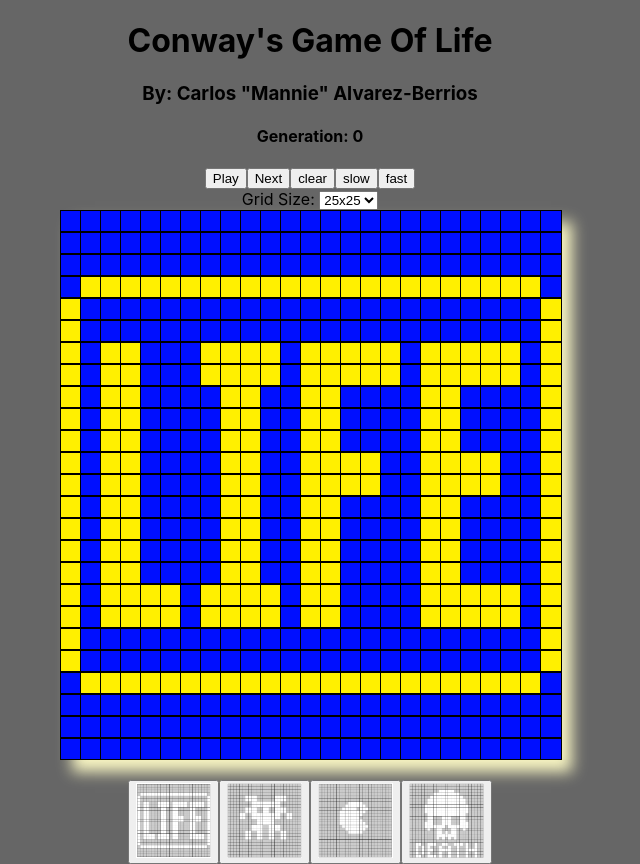
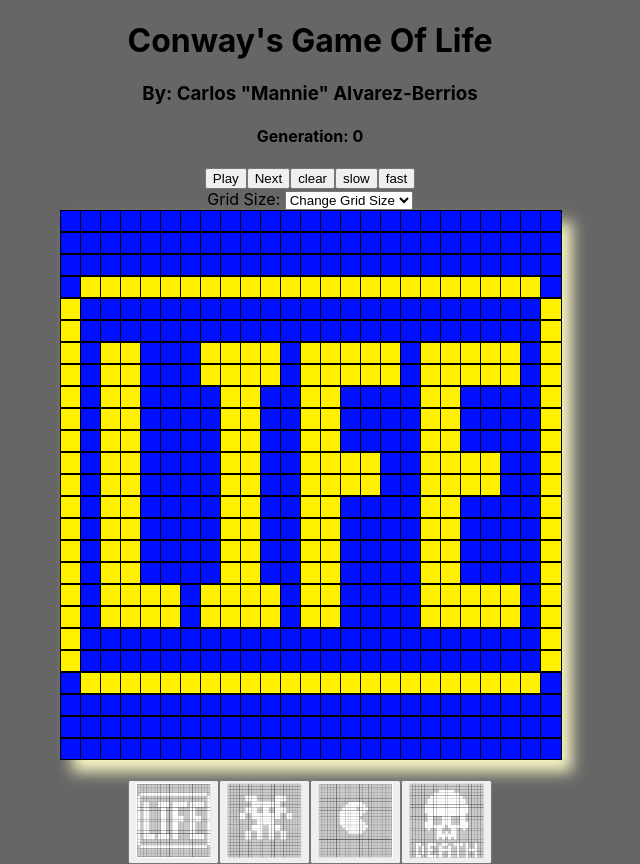
Before and after one commit to calvarezberrios/game_of_life, a React (Create React App) app: page / in a window 1280 px wide. Shown: the whole page, without its empty margins (330-970 px from the left). Built offline with nearby package versions, Linux system fonts and the light colour scheme.

Commit message:
fixed grid size change dropdown

```diff
--- a/src/components/Grid.jsx
+++ b/src/components/Grid.jsx
@@ -112,7 +112,9 @@ const Grid = () => {
                 <select id = "gridSize" onChange = {(e) => {
                         setSize(e.target.value)
                         setGrid(Array.from({ length: parseInt(e.target.value) }).map(() => Array.from({ length: parseInt(e.target.value) }).fill({ isAlive: false })));
+                        e.target.value = "";
                     }}>
+                    <option value = "">Change Grid Size</option>
                     <option value = {25}>25x25</option>
                     <option value = {50} >50x50</option>
                 </select>
```
